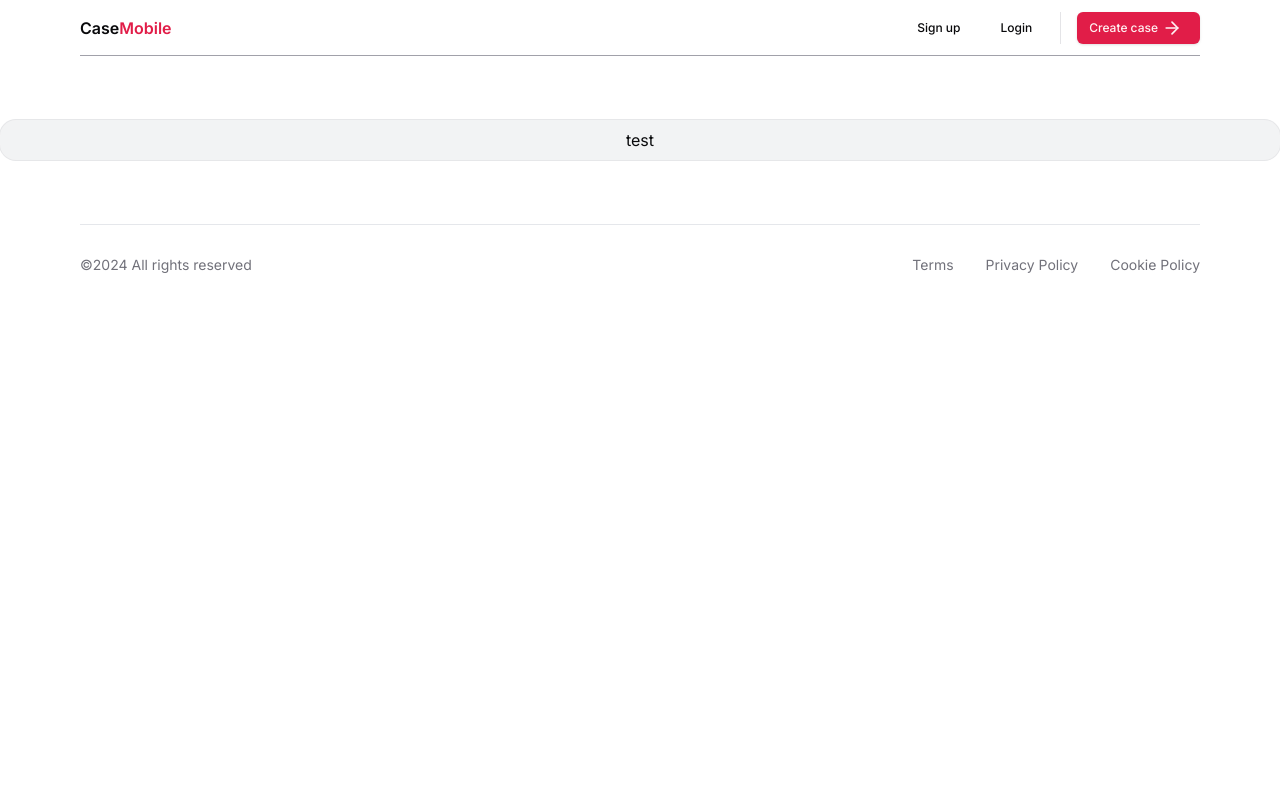
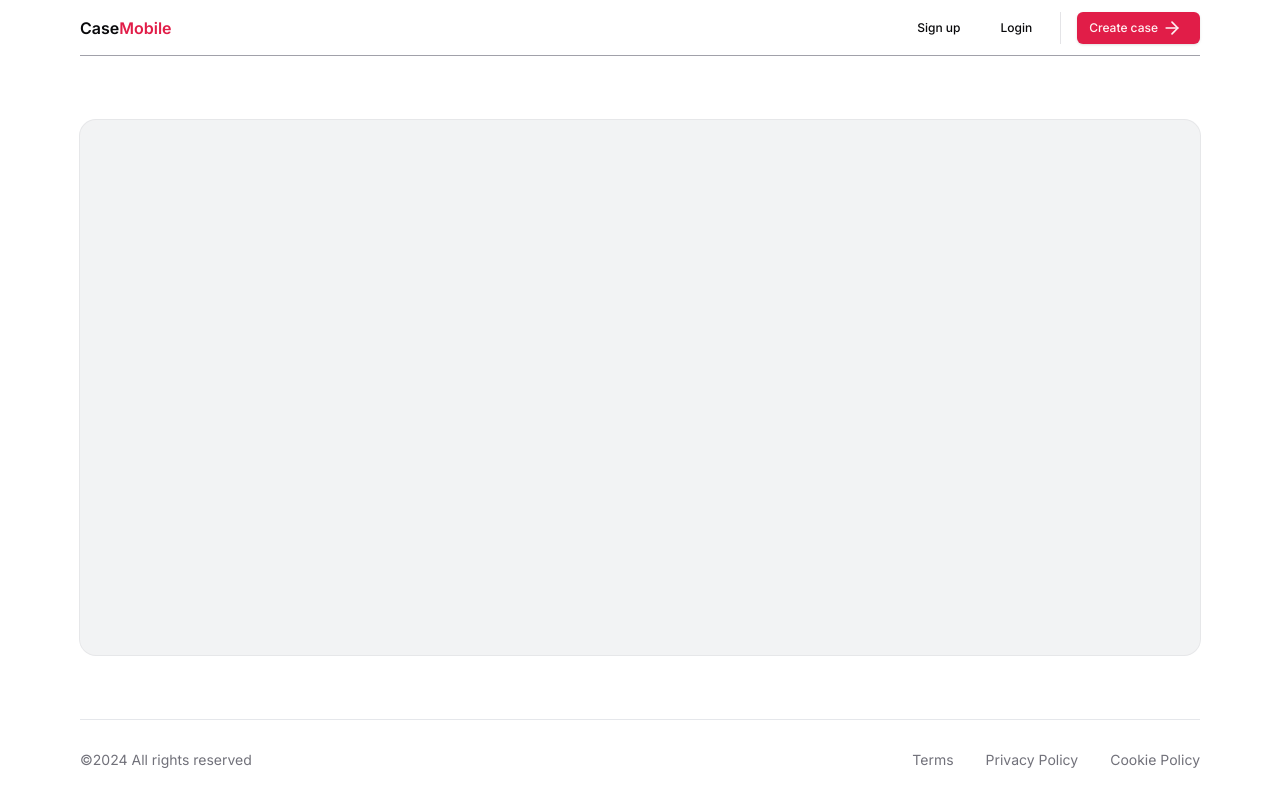
Before and after one commit to Seyyedi98/mobile-case-shop, a Next.js app: page /configure/upload in a window 1280 px wide. Built offline with nearby package versions, Linux system fonts and the light colour scheme; no server answers.

Commit message:
Updated main layout and configure layout

```diff
--- /dev/null
+++ b/app/configure/layout.jsx
@@ -0,0 +1,11 @@
+import MaxWidthWrapper from "../_components/MaxWidthWrapper";
+
+const Layout = ({ children }) => {
+  return (
+    <MaxWidthWrapper className="flex flex-1 flex-col">
+      {children}
+    </MaxWidthWrapper>
+  );
+};
+
+export default Layout;
--- a/app/configure/upload/page.jsx
+++ b/app/configure/upload/page.jsx
@@ -36,7 +36,6 @@ const Page = () => {
               {...getRootProps()}
             >
               <input {...getInputProps()} />
-              test
             </div>
           )}
         </Dropzone>
--- a/app/layout.js
+++ b/app/layout.js
@@ -15,8 +15,11 @@ export default function RootLayout({ children }) {
     <html lang="en">
       <body className={inter.className}>
         <Navbar />
-        {children}
-        <Footer />
+
+        <main className="flex flex-col min-h-[calc(100vh-3.5rem-1px)]">
+          <div className="flex flex-1 flex-col h-full">{children}</div>
+          <Footer />
+        </main>
       </body>
     </html>
   );
```
